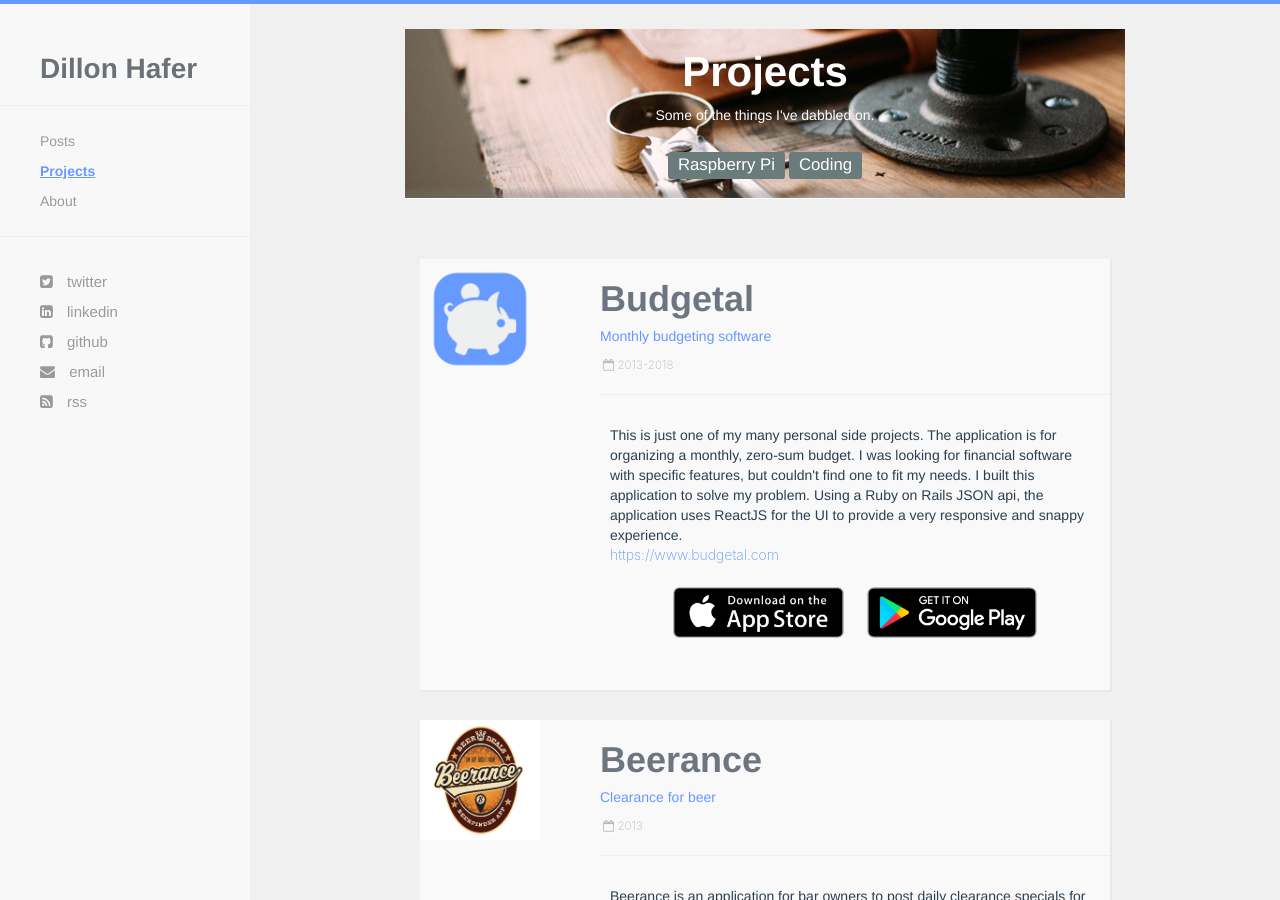
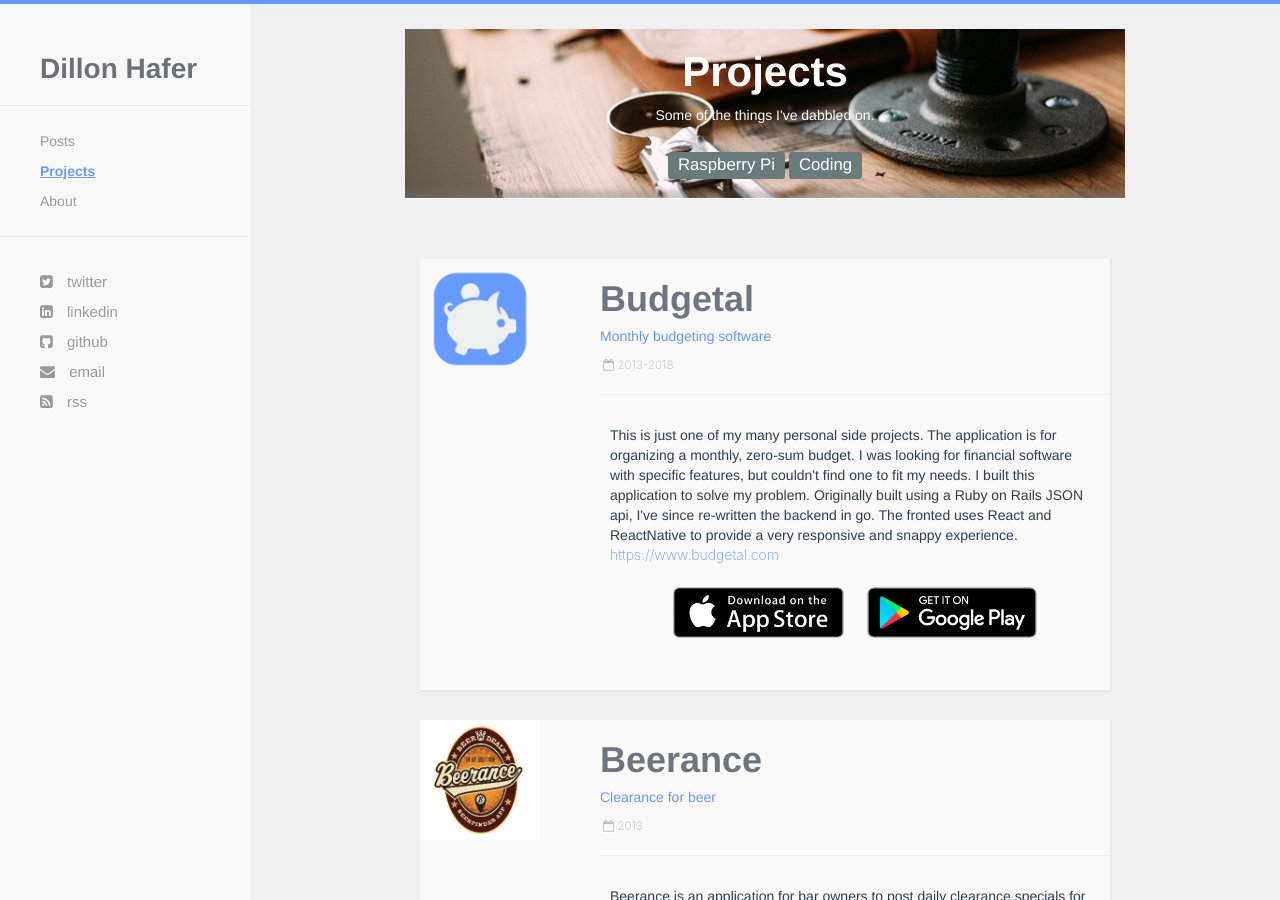
Before and after one commit to dillonhafer/dillonhafer.github.io, a Jekyll site: the page built from projects.html, in a window 1280 px wide and 900 px high. Built offline with Jekyll 4.4.1, drawn with Linux system fonts in a browser that asks for light colours.

Commit message:
Update projects.html

```diff
--- a/projects.html
+++ b/projects.html
@@ -22,7 +22,7 @@
           <h1>Budgetal</h1><h4>Monthly budgeting software</h4>
           <p class="meta"><small>&nbsp;<i class="fa fa-calendar-o"></i> 2013-{{ site.time | date: '%Y' }}</small></p><hr/>
           <div class="post">
-            This is just one of my many personal side projects. The application is for organizing a monthly, zero-sum budget. I was looking for financial software with specific features, but couldn't find one to fit my needs. I built this application to solve my problem. Using a Ruby on Rails JSON api, the application uses ReactJS for the UI to provide a very responsive and snappy experience.
+            This is just one of my many personal side projects. The application is for organizing a monthly, zero-sum budget. I was looking for financial software with specific features, but couldn't find one to fit my needs. I built this application to solve my problem. Originally built using a Ruby on Rails JSON api, I've since re-written the backend in go. The fronted uses React and ReactNative to provide a very responsive and snappy experience.
             <p><a href='https://www.budgetal.com' target='_blank'>https://www.budgetal.com</a></p>
             <div style="display: flex; justify-content: center;">
             <p>
```
